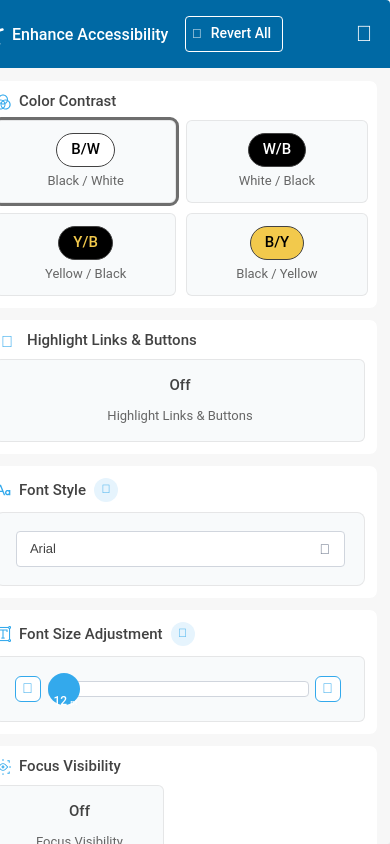
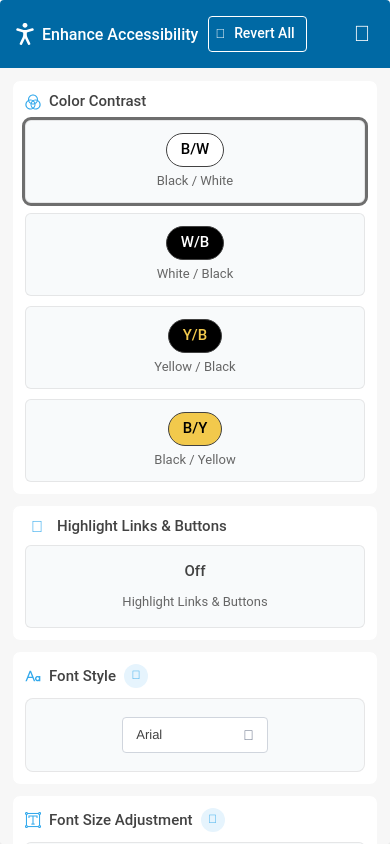
Before and after one commit to tekvision/a11y-settings, a plain HTML site: page index.html in a window 390 px wide. Both pictures are taken after a click on the button "Accessibility settings". Drawn offline with nearby package versions, Linux system fonts and the light colour scheme; a web font is replaced by a local one.

Commit message:
improve modal reflow so content remains visible

```diff
--- a/styles/dialog.css
+++ b/styles/dialog.css
@@ -4,21 +4,19 @@
 }
 
 .frame#overlay-popup {
-    width: 420px;
-    height: 100%;
+  width: min(420px, 100vw);
+  max-width: 100vw;
+  height: 100dvh;
+  max-height: 100dvh;
     position: fixed;
     right: 0px;
     top: 0px;
     z-index: 1000000;
     user-select: none;
+  overflow: hidden;
 }
 
-  #overlay-popup .overlap {
-    /*position: absolute;
-    width: 438px;
-    top:-25px;
-    right: 0px;*/
-  }
+  /* #overlay-popup .overlap intentionally inherits layout defaults. */
 
   #overlay-popup .polygon {
     position: absolute;
@@ -31,8 +29,10 @@
   #overlay-popup .div {
     display: flex;
     flex-direction: column;
-    width: 420px;
-    height: 100vh; /*881px;*/
+    width: 100%;
+    height: 100%;
+    min-height: 100dvh;
+    max-height: 100dvh;
     align-items: flex-start;
     padding: 0px 0px 9px;
     position: absolute;
@@ -43,6 +43,7 @@
     overflow-x: hidden;
     box-shadow: 0px 22px 26px #00000029;
     overflow-y: auto;
+    overscroll-behavior: contain;
   }
 
   #overlay-popup .div-2 {
@@ -157,27 +158,30 @@
     gap: 24px;
     position: relative;
     flex: 0 0 auto;
+    flex-shrink: 0;
   }
 
   #overlay-popup .close-icon {
     position: relative;
-    width: 24px;
-    height: 24px;
+    width: 28px;
+    height: 28px;
+    display: flex;
+    align-items: center;
+    justify-content: center;
+    overflow: visible;
   }
 
   #overlay-popup .close-icon-2 {
-    position: absolute;
+    position: static;
     width: 24px;
     height: 24px;
-    top: -1px;
-    left: 0;
     font-family: "Font Awesome 6 Pro-Light", Helvetica;
     font-weight: 300;
     color: var(--defaultwhite);
     font-size: 22px;
     text-align: center;
     letter-spacing: 0;
-    line-height: normal;
+    line-height: 24px;
     white-space: nowrap;
   }
 
@@ -424,7 +428,8 @@
 
   #overlay-popup .input {
     display: flex;
-    width: 329px;
+    width: 100%;
+    max-width: 329px;
     height: 36px;
     align-items: center;
     gap: 7.66px;
@@ -493,21 +498,23 @@
 
   #overlay-popup .div-16 {
     position: relative;
-    width: 329px;
+    width: 100%;
+    max-width: 329px;
     height: 32px;
   }
 
   #overlay-popup .overlap-group {
     position: absolute;
-    width: 261px;
+    width: auto;
     height: 32px;
     top: 0;
     left: 32px;
+    right: 36px;
   }
 
   #overlay-popup .div-17 {
     position: absolute;
-    width: 261px;
+    width: 100%;
     height: 16px;
     top: 8px;
     left: 0;
@@ -605,7 +612,8 @@
     padding: 10px;
     position: absolute;
     top: 3px;
-    left: 299px;
+    right: 0;
+    left: auto;
     background-color: #ffffff;
     border-radius: 6px;
     border: 1px solid;
@@ -740,7 +748,8 @@
   /*Dropdown Menu*/
   .listbox {
     flex-direction: column;
-    width: 329px;
+    width: 100%;
+    max-width: 329px;
     align-items: flex-start;
     justify-content: center;
     gap: 10px;
@@ -817,6 +826,59 @@
 
   .showListbox{
     visibility: visible !important;
+  }
+
+  @media (max-width: 900px) {
+    #overlay-popup .div-3 {
+      display: flex;
+      align-items: center;
+      gap: 10px;
+      flex-wrap: nowrap;
+    }
+
+    #overlay-popup .div-4 {
+      width: auto;
+      flex: 1 1 auto;
+      min-width: 0;
+      flex-wrap: wrap;
+      gap: 10px;
+    }
+
+    #overlay-popup .right-nest {
+      margin-left: auto;
+      align-self: center;
+    }
+  }
+
+  @media (max-width: 480px) {
+    .frame#overlay-popup {
+      width: 100vw;
+    }
+
+    #overlay-popup .text-wrapper {
+      width: auto;
+      white-space: normal;
+    }
+
+    #overlay-popup .div-9 {
+      width: 100%;
+    }
+
+    #overlay-popup .div-10,
+    #overlay-popup .div-19 {
+      flex-wrap: wrap;
+    }
+
+    #overlay-popup .div-11,
+    #overlay-popup .div-20 {
+      width: 100%;
+    }
+
+    #overlay-popup .text-wrapper-4,
+    #overlay-popup .text-wrapper-10,
+    #overlay-popup #highlightLinkSwitch .text-magnifier {
+      white-space: normal;
+    }
   }
 
 /*Highlight Links*/
```
